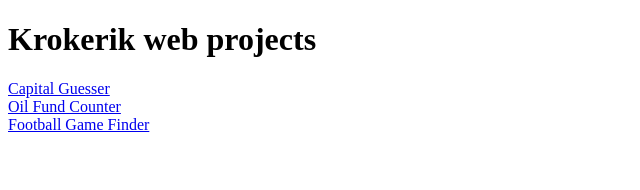
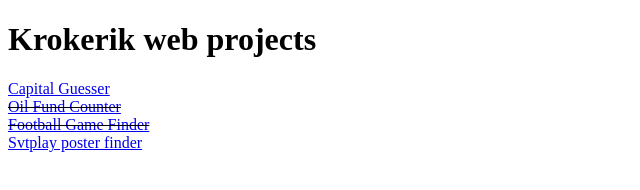
Before and after one commit to krokerik/krokerik.github.io, a plain HTML site: page index.html in a window 1280 px wide. Shown: the whole page, without its empty margins (0-640 px from the left). Drawn offline with Linux system fonts and the light colour scheme.

Commit message:
added svtposter

```diff
--- a/index.html
+++ b/index.html
@@ -8,8 +8,10 @@
   <h1>Krokerik web projects</h1>
   <a href="capital-guesser">Capital Guesser</a>
   <br />
-  <a href="Oil-Fund-Counter">Oil Fund Counter</a>
+  <s><a href="Oil-Fund-Counter">Oil Fund Counter</a></s>
   <br />
-  <a href="football-finder">Football Game Finder</a>
+  <s><a href="football-finder">Football Game Finder</a></s>
+  <br />
+  <a href="svtposter">Svtplay poster finder</a>
 </body>
 </html>
```
Also changed, not shown: 1 other file.
